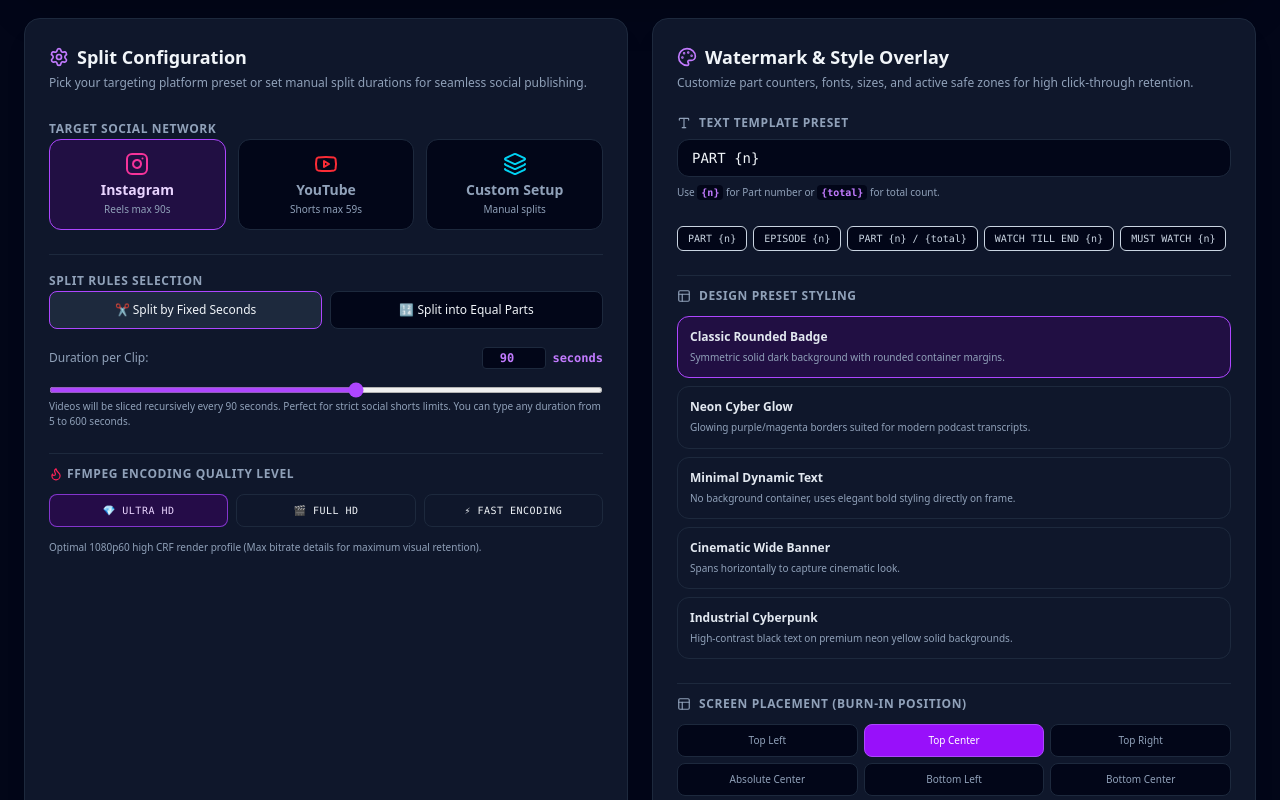
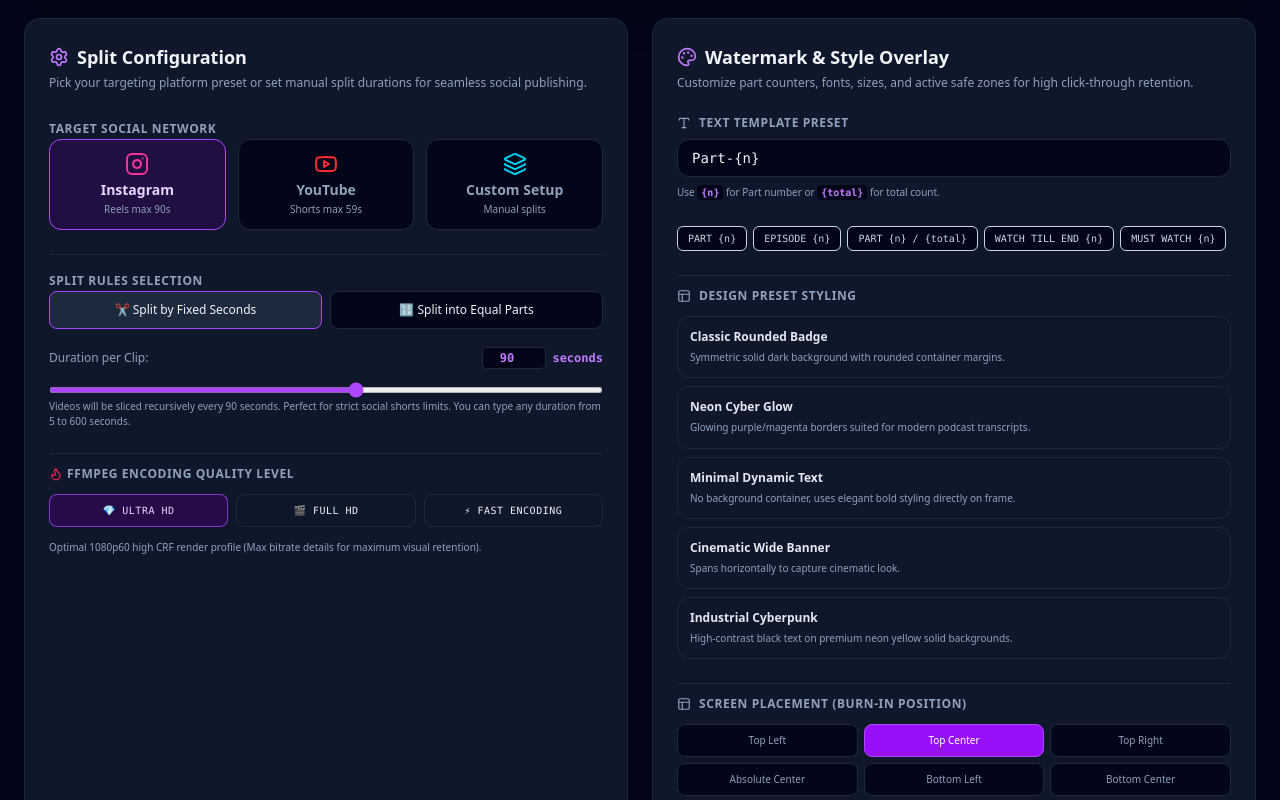
Before and after one commit to bolt9923/split, a React (Vite) app: page / in a window 1280 px wide. Shown: the part 1700-2500 px from the top of the page. Built offline with nearby package versions, Linux system fonts and the light colour scheme; no server answers.

Commit message:
Update overlay text and style presets

```diff
--- a/src/App.tsx
+++ b/src/App.tsx
@@ -19,9 +19,9 @@ export default function App() {
   });
 
   const [overlayConfig, setOverlayConfig] = useState<OverlayConfig>({
-    textTemplate: 'PART {n}',
+    textTemplate: 'Part-{n}',
     position: 'top-center',
-    stylePreset: 'classic-badge',
+    stylePreset: 'tiktok-viral',
     fontSize: 24,
     fontColor: '#FFFFFF',
     bgColor: 'rgba(0,0,0,0.7)',
```
